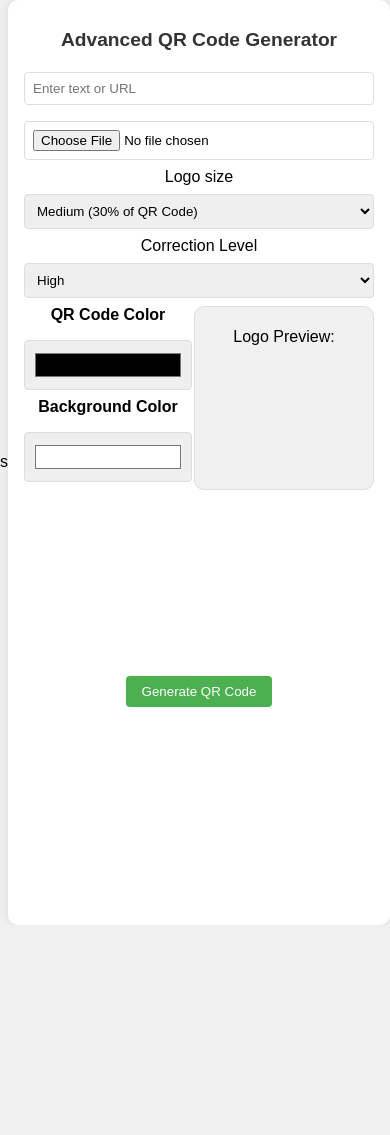
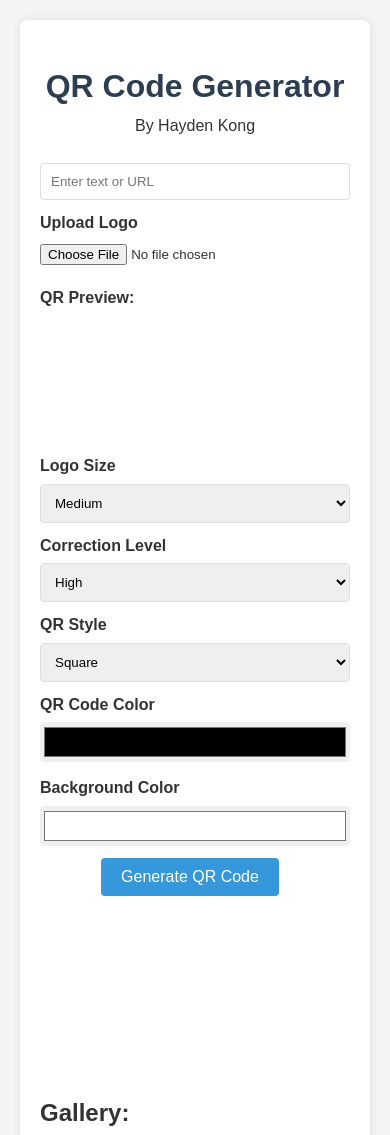
Before and after one commit to PixelVerseIT/hackclub-qr-code-generator-html-css-js, a plain HTML site: page index.html in a window 390 px wide. Before the commit the page ends 925 px from the top, so only its background shows below. Drawn offline with nearby package versions, Linux system fonts and the light colour scheme.

Commit message:
updated all the styling so now the divs are much more organized and added copy button. Also added some styles for the qr code, including dots!

```diff
--- a/index.html
+++ b/index.html
@@ -3,167 +3,187 @@
 <head>
     <meta charset="UTF-8">
     <meta name="viewport" content="width=device-width, initial-scale=1.0">
-s    <title>QR Code Generator with Logo | Hayden Kong</title>
+    <title>Enhanced QR Code Generator | Hayden Kong</title>
     <style>
         body {
             font-family: Arial, sans-serif;
-            display: flex;
-            justify-content: center;
-            align-items: center;
-            min-height: 100vh;
+            line-height: 1.6;
+            color: #333;
+            background-color: #f4f4f4;
             margin: 0;
-            background-color: #f0f0f0;
+            padding: 20px;
         }
         .container {
-            background-color: white;
-            padding: 2rem;
-            border-radius: 10px;
-            box-shadow: 0 0 10px rgba(0, 0, 0, 0.1);
-            text-align: center;
-            max-width: 600px;
-            width: 90%;
+            max-width: 800px;
+            margin: 0 auto;
+            background-color: #fff;
+            padding: 20px;
+            border-radius: 8px;
+            box-shadow: 0 0 10px rgba(0,0,0,0.1);
         }
         h1 {
-            color: #333;
-            font-size: 1.5rem;
+            text-align: center;
+            color: #2c3e50;
         }
-        input, select {
+        input[type="text"], select {
             width: 100%;
-            padding: 0.5rem;
-            margin: 0.5rem 0;
+            padding: 10px;
+            margin-bottom: 10px;
             border: 1px solid #ddd;
             border-radius: 4px;
             box-sizing: border-box;
         }
-        button {
-            background-color: #4CAF50;
-            color: white;
+        input[type="file"] {
+            margin-bottom: 10px;
+        }
+        input[type="color"] {
+            width: 100%;
+            height: 40px;
             border: none;
-            padding: 0.5rem 1rem;
             border-radius: 4px;
             cursor: pointer;
-            transition: background-color 0.3s;
-            margin-top: 1rem;
+        }
+        .color-picker {
+            margin-bottom: 10px;
+        }
+        label {
+            display: block;
+            margin-bottom: 5px;
+            font-weight: bold;
+        }
+        button {
+            background-color: #3498db;
+            color: #fff;
+            border: none;
+            padding: 10px 20px;
+            border-radius: 4px;
+            cursor: pointer;
+            font-size: 16px;
+            margin-right: 10px;
         }
         button:hover {
-            background-color: #45a049;
+            background-color: #2980b9;
         }
-        #qrcode, #qrPreview {
-            margin-top: 1rem;
-            max-width: 100%;
-        }
-        #logoPreview {
-            max-width: 100px;
-            max-height: 100px;
-            margin-top: 1rem;
-        }
-        .controls {
+        .preview-container {
             display: flex;
             justify-content: space-between;
-            width: 100%;
+            margin-bottom: 20px;
         }
-        .color-picker {
+        .preview-box {
             width: 48%;
-            flex-direction: column;
         }
-        .color-picker label {
-            display: block;
-            margin-bottom: 0.5rem;
-            font-weight: bold;
+        #logoPreview, #qrPreview {
+            max-width: 100%;
+            height: auto;
         }
-        .color-picker input[type="color"] {
-            width: 100%;
-            height: 50px;
+        .button-container {
+            text-align: center;
+            margin-bottom: 20px;
         }
         #errorMessage {
-            color: red;
-            margin-top: 1rem;
+            color: #e74c3c;
+            text-align: center;
+            margin-bottom: 10px;
         }
         .share-buttons {
-            display: flex;
-            justify-content: center;
-            margin-top: 1rem;
-        }
-        .share-buttons button {
-            margin: 0 0.5rem;
+            text-align: center;
+            margin-bottom: 20px;
         }
         .gallery {
-            display: flex;
-            flex-wrap: wrap;
-            justify-content: center;
-            margin-top: 2rem;
+            display: grid;
+            grid-template-columns: repeat(auto-fill, minmax(100px, 1fr));
+            gap: 10px;
+            margin-top: 20px;
         }
         .gallery img {
-            width: 100px;
-            height: 100px;
-            margin: 0.5rem;
+            width: 100%;
+            height: auto;
+            border-radius: 4px;
             cursor: pointer;
         }
         @media (max-width: 600px) {
-            .container {
-                padding: 1rem;
+            .preview-container {
+                flex-direction: column;
             }
-            h1 {
-                font-size: 1.2rem;
+            .preview-box {
+                width: 100%;
+                margin-bottom: 10px;
             }
         }
-        .logo-preview-div{
-            display: flex;
-            flex-direction: column;
-            align-items: center;
-            padding: 5px;
-            background-color: #f0f0f0;
-            border: #dddddd 1px solid;
-            border-radius: 10px;
-            width: 48%;
+        #copyBtn {
+            background-color: #2ecc71;
+        }
+        #copyBtn:hover {
+            background-color: #27ae60;
         }
     </style>
 </head>
 <body>
     <div class="container">
-        <h1>Advanced QR Code Generator</h1>
+        <h1 style="margin-bottom: 0px;">QR Code Generator</h1>
+        <p style="text-align: center; margin-top: 0px; margin-bottom: 25px;">By Hayden Kong</p>
         <input type="text" id="qr-input" placeholder="Enter text or URL" oninput="updatePreview()">
+        <div class="preview-container">
+            <div class="preview-box">
+                <label for="logoInput">Upload Logo</label>
                 <input type="file" id="logoInput" accept="image/*">
-        <label for="logoSize">Logo size</label>
+                <img id="logoPreview" src="" alt="Logo Preview" style="display: none; width: 130px;">
+            </div>
+            <div class="preview-box">
+                <label>QR Preview:</label>
+                <canvas id="qrPreview" style="width: 200px;"></canvas>
+            </div>
+        </div>
+        <div>
+            <label for="logoSize">Logo Size</label>
             <select id="logoSize" onchange="updatePreview()">
-            <option value="0.2">Small (20% of QR Code)</option>
-            <option value="0.3" selected>Medium (30% of QR Code)</option>
-            <option value="0.4">Large (40% of QR Code)</option>
+                <option value="0.2">Small</option>
+                <option value="0.3" selected>Medium</option>
+                <option value="0.4">Large</option>
             </select>
-        <label for="logoSize">Correction Level</label>
+        </div>
+        <div>
+            <label for="errorCorrectionLevel">Correction Level</label>
             <select id="errorCorrectionLevel" onchange="updatePreview()">
                 <option value="L">Low</option>
                 <option value="M">Medium</option>
                 <option value="Q">Quartile</option>
                 <option value="H" selected>High</option>
             </select>
-        <div class="controls">
-            <div class="color-picker">
-                <div>
-                    <label for="qrColor">QR Code Color</label>
-                    <input type="color" id="qrColor" value="#000000">
         </div>
         <div>
+            <label for="qrStyle">QR Style</label>
+            <select id="qrStyle" onchange="updatePreview()">
+                <option value="square" selected>Square</option>
+                <option value="dot">Dot</option>
+                <option value="rounded">Rounded</option>
+            </select>
+        </div>
+        <div class="color-picker">
+            <label for="qrColor">QR Code Color</label>
+            <input type="color" id="qrColor" value="#000000" onchange="updatePreview()">
+        </div>
+        <div class="color-picker">
             <label for="bgColor">Background Color</label>
-                    <input type="color" id="bgColor" value="#ffffff">
+            <input type="color" id="bgColor" value="#ffffff" onchange="updatePreview()">
         </div>
-            </div>
-            <div class="logo-preview-div">
-                <p>Logo Preview:</p>
-                <img id="logoPreview" src="" alt="Logo Preview" style="display: none;">
-            </div>
-        </div>
-        <img id="logoPreview" src="" alt="Logo Preview" style="display: none;">
-        <canvas id="qrPreview"></canvas>
+        <div class="button-container">
             <button onclick="generateQR()">Generate QR Code</button>
             <button id="downloadBtn" style="display: none;" onclick="downloadQR()">Download QR Code</button>
+            <button id="copyBtn" style="display: none;" onclick="copyQR()">Copy QR Code</button>
+        </div>
+        <div style="text-align: center;">
             <canvas id="qrcode"></canvas>
+        </div>
+
+        <div id="errorMessage"></div>
         <div class="share-buttons" style="display: none;">
             <button onclick="shareTwitter()">Share on Twitter</button>
             <button onclick="shareFacebook()">Share on Facebook</button>
             <button onclick="shareLinkedIn()">Share on LinkedIn</button>
         </div>
-        <div id="errorMessage"></div>
+
+        <h2>Gallery:</h2>
         <div class="gallery" id="gallery"></div>
     </div>
 
@@ -171,6 +191,20 @@ s    <title>QR Code Generator with Logo | Hayden Kong</title>
     <script>
         let logoImage = null;
         let recentQRCodes = [];
+
+        // Load recent QR codes from local storage
+        function loadRecentQRCodes() {
+            const storedQRCodes = localStorage.getItem('recentQRCodes');
+            if (storedQRCodes) {
+                recentQRCodes = JSON.parse(storedQRCodes);
+                updateGallery();
+            }
+        }
+
+        // Save recent QR codes to local storage
+        function saveRecentQRCodes() {
+            localStorage.setItem('recentQRCodes', JSON.stringify(recentQRCodes));
+        }
 
         document.getElementById('logoInput').addEventListener('change', function(e) {
             const file = e.target.files[0];
@@ -198,7 +232,8 @@ s    <title>QR Code Generator with Logo | Hayden Kong</title>
             if (text) {
                 generateQRCode('qrcode', text, false);
                 document.getElementById('downloadBtn').style.display = 'inline-block';
-                document.querySelector('.share-buttons').style.display = 'flex';
+                document.getElementById('copyBtn').style.display = 'inline-block';
+                document.querySelector('.share-buttons').style.display = 'block';
                 addToGallery();
             } else {
                 document.getElementById('errorMessage').textContent = 'Please enter some text or URL';
@@ -210,6 +245,7 @@ s    <title>QR Code Generator with Logo | Hayden Kong</title>
             const qrColor = document.getElementById('qrColor').value;
             const bgColor = document.getElementById('bgColor').value;
             const errorCorrectionLevel = document.getElementById('errorCorrectionLevel').value;
+            const qrStyle = document.getElementById('qrStyle').value;
 
             try {
                 const qr = qrcode(0, errorCorrectionLevel);
@@ -230,7 +266,29 @@ s    <title>QR Code Generator with Logo | Hayden Kong</title>
                 for (let row = 0; row < qr.getModuleCount(); row++) {
                     for (let col = 0; col < qr.getModuleCount(); col++) {
                         if (qr.isDark(row, col)) {
-                            ctx.fillRect(col * cellSize, row * cellSize, cellSize, cellSize);
+                            const w = Math.ceil((col + 1) * cellSize) - Math.floor(col * cellSize);
+                            const h = Math.ceil((row + 1) * cellSize) - Math.floor(row * cellSize);
+                            const x = Math.round(col * cellSize);
+                            const y = Math.round(row * cellSize);
+
+                            switch (qrStyle) {
+                                case 'dot':
+                                    ctx.beginPath();
+                                    ctx.arc(x + w/2, y + h/2, w/2, 0, 2 * Math.PI);
+                                    ctx.fill();
+                                    break;
+                                case 'rounded':
+                                    ctx.beginPath();
+                                    ctx.moveTo(x + w/2, y);
+                                    ctx.arcTo(x + w, y, x + w, y + h/2, w/2);
+                                    ctx.arcTo(x + w, y + h, x + w/2, y + h, w/2);
+                                    ctx.arcTo(x, y + h, x, y + h/2, w/2);
+                                    ctx.arcTo(x, y, x + w/2, y, w/2);
+                                    ctx.fill();
+                                    break;
+                                default:
+                                    ctx.fillRect(x, y, w, h);
+                            }
                         }
                     }
                 }
@@ -286,6 +344,7 @@ s    <title>QR Code Generator with Logo | Hayden Kong</title>
                 recentQRCodes.pop();
             }
             updateGallery();
+            saveRecentQRCodes();
         }
 
         function updateGallery() {
@@ -308,12 +367,26 @@ s    <title>QR Code Generator with Logo | Hayden Kong</title>
                 canvas.height = img.height;
                 ctx.drawImage(img, 0, 0);
                 document.getElementById('downloadBtn').style.display = 'inline-block';
-                document.querySelector('.share-buttons').style.display = 'flex';
+                document.querySelector('.share-buttons').style.display = 'block';
             }
             img.src = recentQRCodes[index];
         }
 
-        // Initialize preview
+        function copyQR() {
+            const canvas = document.getElementById('qrcode');
+            canvas.toBlob(function(blob) {
+                const item = new ClipboardItem({ "image/png": blob });
+                navigator.clipboard.write([item]).then(function() {
+                    document.getElementById('copyBtn').innerHTML = 'Copied!';
+                }, function(err) {
+                    console.error('Could not copy QR code: ', err);
+                    alert('Failed to copy QR code. Please try again.');
+                });
+            });
+        }
+
+        // Initialize
+        loadRecentQRCodes();
         updatePreview();
     </script>
 </body>
```
Lines whose indentation alone changed are shown as unchanged.
